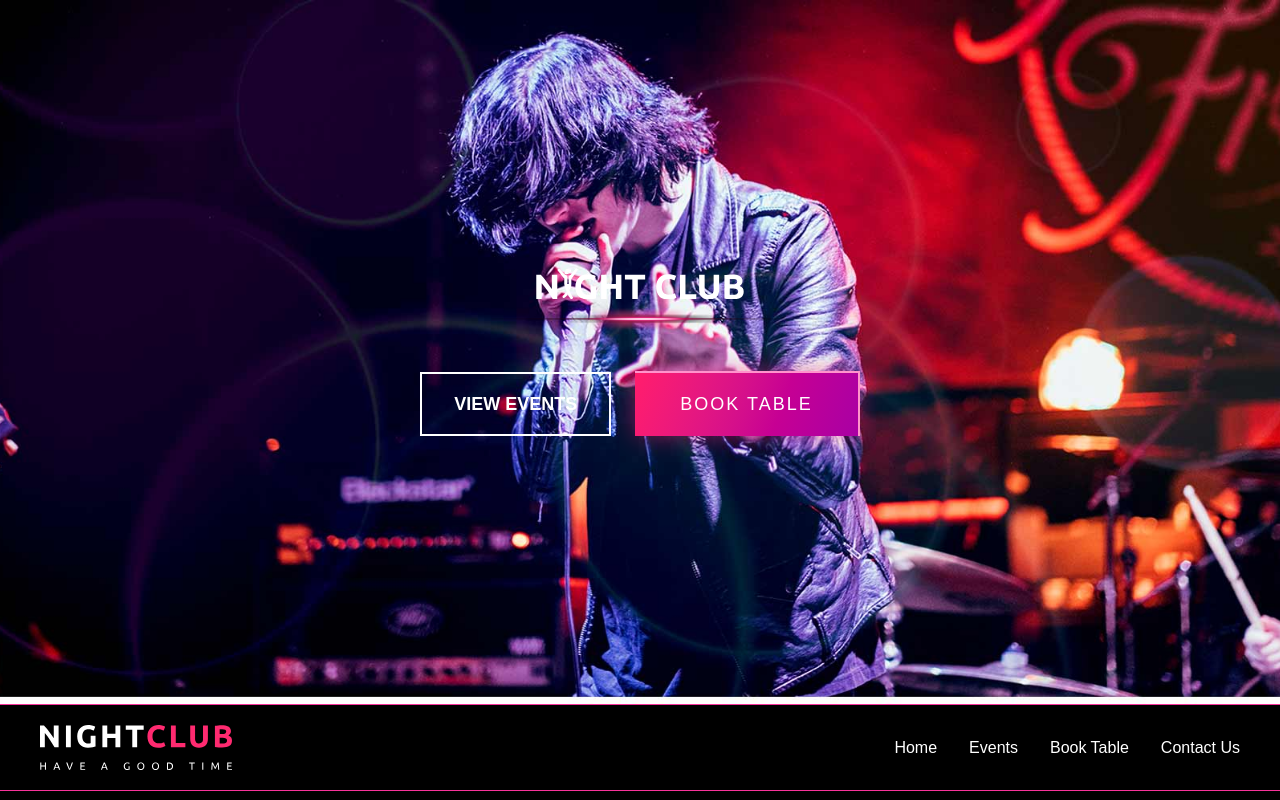
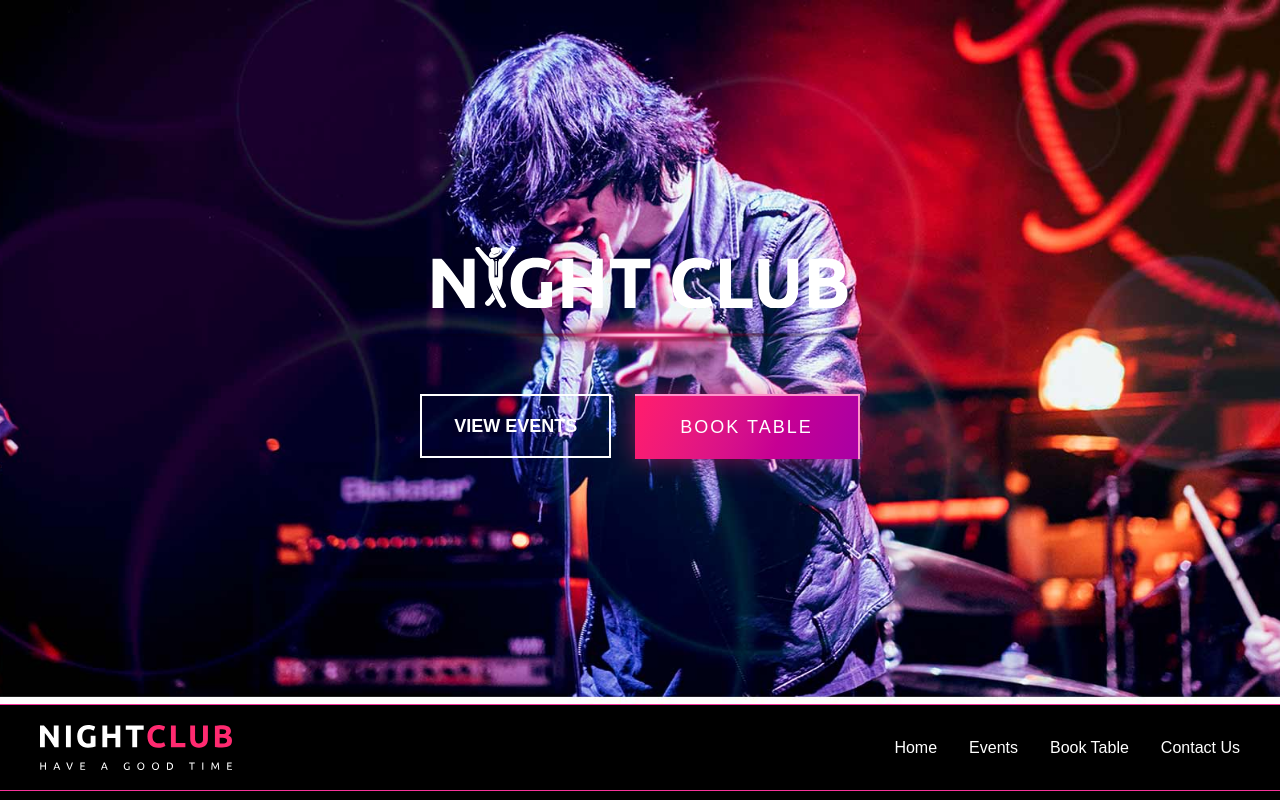
Before and after one commit to OsKi05-12/night-club-frontend, a Next.js app: page / in a window 1280 px wide. Shown: the top 800 px of the page. Built offline with nearby package versions, Linux system fonts and the light colour scheme.

Commit message:
Adjust hero image sizes and fix backgrounds

```diff
--- a/src/app/globals.css
+++ b/src/app/globals.css
@@ -156,5 +156,8 @@ body {
 
 .page-header {
   background-image:
-    linear-gradient(oklch(0% 0 0 / 65%) 0 0), url("/assets/bg/footerbg.jpg");
+    linear-gradient(oklch(0% 0 0 / 65%), oklch(0% 0 0 / 65%)),
+    url("/assets/bg/footerbg.jpg");
+  background-size: cover;
+  background-position: center;
 }
--- a/src/app/page.js
+++ b/src/app/page.js
@@ -24,13 +24,13 @@ export default async function Home() {
           <img
             src="/assets/icon/Logo.svg"
             alt="Night Club"
-            className="hero-logo mx-auto w-64"
+            className="hero-logo mx-auto w-128"
           />
 
           <img
             src="/assets/bottom_line2.png"
             alt="Bottom Line"
-            className="hero-line mx-auto mt-2"
+            className="hero-line mx-auto mt-2 w-120"
           />
           <div className="mt-10 flex flex-wrap items-center justify-center gap-6">
             <a
```
